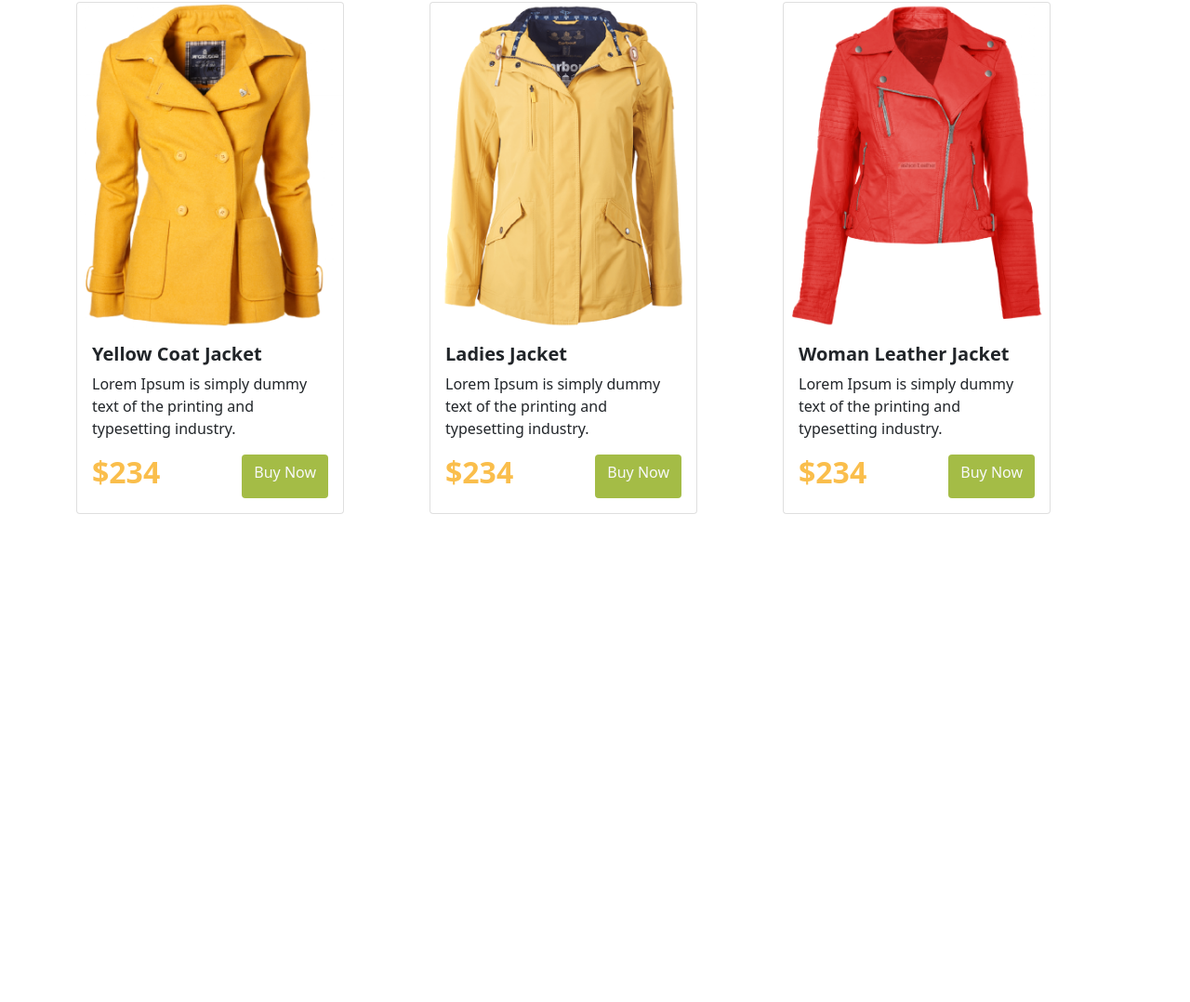
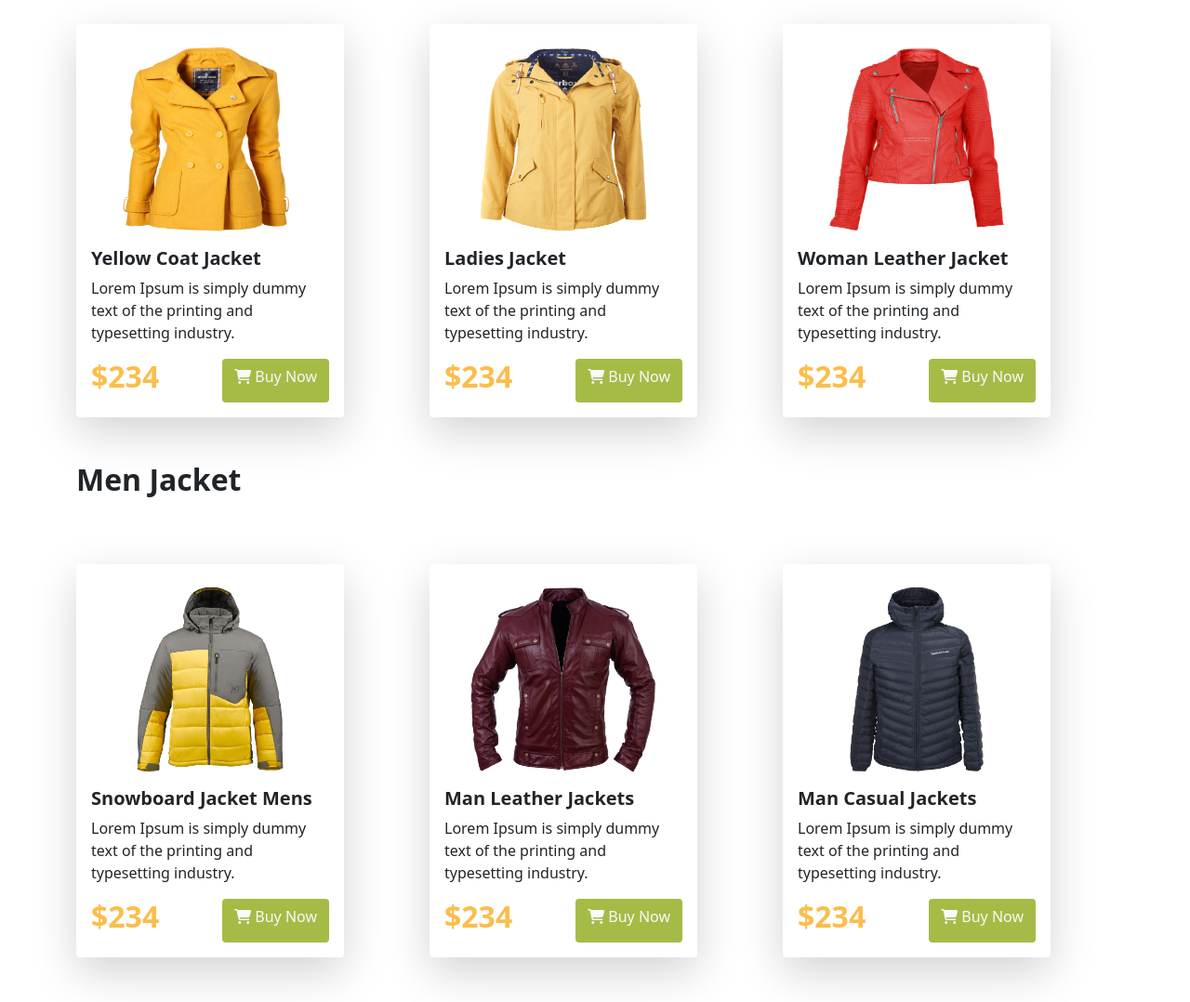
Before and after one commit to FahamidulDipro/penguin_fashion, a plain HTML site: page index.html in a window 1280 px wide. Shown: the part 720-1798 px from the top of the page at 93% size. Before the commit the page ends 1321 px from the top, so only its background shows below. Drawn offline with nearby package versions, Linux system fonts and the light colour scheme.

Commit message:
men jacket section restyled

```diff
--- a/index.html
+++ b/index.html
@@ -22,6 +22,11 @@
     .btn_green {
         background-color: #A4BC46 !important;
     }
+
+    .card img {
+        height: 200px;
+        width: 200px;
+    }
 </style>
 
 <head>
@@ -33,6 +38,7 @@
     <link rel="preconnect" href="https://fonts.gstatic.com" crossorigin>
     <link href="https://fonts.googleapis.com/css2?family=Courgette&family=Montserrat&family=Poppins&family=Roboto:ital,wght@0,400;0,700;1,400&display=swap" rel="stylesheet">
     <link href="https://fonts.googleapis.com/css2?family=Bebas+Neue&family=Courgette&family=Montserrat&family=Poppins&family=Roboto:ital,wght@0,400;0,700;1,400&display=swap" rel="stylesheet">
+    <script src="https://kit.fontawesome.com/497b3f5387.js" crossorigin="anonymous"></script>
 
     <title>Penguin Fashion</title>
 </head>
@@ -70,7 +76,7 @@
         <div class="text_container w-lg-25 w-100">
             <h1 class="first_heading"><span style="color:#FABE4C;">Be the Penguins</span> <br>of Winter</h1>
             <p>Lorem ipsum dolor sit amet consectetur, adipisicing elit. Officia unde consequatur, porro minus earum explicabo aperiam sit id quasi temporibus architecto amet? Dignissimos nulla voluptatum facilis ratione esse consequuntur neque?</p>
-            <button class="btn btn_green text-light">BUY NOW</button>
+            <button class="btn btn_green text-light"><i class="fas fa-shopping-cart"></i> BUY NOW</button>
         </div>
         <div class="image_container">
             <img src="images/model.png" alt="model" class="img-fluid">
@@ -85,10 +91,10 @@
 <!-- Third Section Starts  -->
 <div class="white_background">
     <div class="container py-5">
-        <h2>Woman Jacket</h2>
-        <div class="row mt-5">
+        <h2 style="font-weight: bold;">Woman Jacket</h2>
+        <div class="row mt-5 g-4">
             <div class="col-lg-4 col-md-6 col-sm-12 col-12">
-                <div class="card" style="width: 18rem;">
+                <div class="card border-0 shadow-lg d-flex flex-column align-items-center pt-4" style="width: 18rem;">
                     <img src="images/jacket-1.png" class="card-img-top img-fluid" alt="jacket-1">
                     <div class="card-body">
                         <h5 class="card-title" style="font-weight: bold;">Yellow Coat Jacket </h5>
@@ -96,14 +102,14 @@
                         <!-- <span style="font-size: 2rem;font-weight: bold;" class="m2-5">$234</span> -->
                         <div class="d-flex justify-content-between">
                             <div class="h2" style="font-weight: bold; color:#FABE4C">$234</div>
-                            <a href="#" class="btn btn_green text-light">Buy Now</a>
+                            <a href="#" class="btn btn_green text-light"> <i class="fas fa-shopping-cart"></i> Buy Now</a>
                         </div>
 
                     </div>
                 </div>
             </div>
             <div class="col-lg-4 col-md-6 col-sm-12 col-12">
-                <div class="card" style="width: 18rem;">
+                <div class="card border-0 shadow-lg d-flex flex-column align-items-center pt-4" style="width: 18rem;">
                     <img src="images/jacket-2.png" class="card-img-top img-fluid" alt="jacket-2">
                     <div class="card-body">
                         <h5 class="card-title" style="font-weight: bold;">Ladies Jacket</h5>
@@ -111,14 +117,14 @@
                         <!-- <span style="font-size: 2rem;font-weight: bold;" class="m2-5">$234</span> -->
                         <div class="d-flex justify-content-between">
                             <div class="h2" style="font-weight: bold; color:#FABE4C">$234</div>
-                            <a href="#" class="btn btn_green text-light">Buy Now</a>
+                            <a href="#" class="btn btn_green text-light"><i class="fas fa-shopping-cart"></i> Buy Now</a>
                         </div>
 
                     </div>
                 </div>
             </div>
             <div class="col-lg-4 col-md-6 col-sm-12 col-12">
-                <div class="card" style="width: 18rem;">
+                <div class="card border-0 shadow-lg d-flex flex-column align-items-center pt-4" style="width: 18rem;">
                     <img src="images/jacket-3.png" class="card-img-top img-fluid" alt="jacket-3">
                     <div class="card-body">
                         <h5 class="card-title" style="font-weight: bold;">Woman Leather Jacket</h5>
@@ -126,7 +132,55 @@
                         <!-- <span style="font-size: 2rem;font-weight: bold;" class="m2-5">$234</span> -->
                         <div class="d-flex justify-content-between">
                             <div class="h2" style="font-weight: bold; color:#FABE4C">$234</div>
-                            <a href="#" class="btn btn_green text-light">Buy Now</a>
+                            <a href="#" class="btn btn_green text-light"><i class="fas fa-shopping-cart"></i> Buy Now</a>
+                        </div>
+
+                    </div>
+                </div>
+            </div>
+        </div>
+        <h2 class="mt-5" style="font-weight: bold;">Men Jacket</h2>
+        <div class="row mt-5 g-4">
+            <div class="col-lg-4 col-md-6 col-sm-12 col-12">
+                <div class="card border-0 shadow-lg d-flex flex-column align-items-center pt-4" style="width: 18rem;">
+                    <img src="images/jacket-4.png" class="card-img-top img-fluid" alt="jacket-4">
+                    <div class="card-body">
+                        <h5 class="card-title" style="font-weight: bold;">Snowboard Jacket Mens</h5>
+                        <p class="card-text">Lorem Ipsum is simply dummy text of the printing and typesetting industry.</p>
+                        <!-- <span style="font-size: 2rem;font-weight: bold;" class="m2-5">$234</span> -->
+                        <div class="d-flex justify-content-between">
+                            <div class="h2" style="font-weight: bold; color:#FABE4C">$234</div>
+                            <a href="#" class="btn btn_green text-light"><i class="fas fa-shopping-cart"></i> Buy Now</a>
+                        </div>
+
+                    </div>
+                </div>
+            </div>
+            <div class="col-lg-4 col-md-6 col-sm-12 col-12">
+                <div class="card border-0 shadow-lg d-flex flex-column align-items-center pt-4" style="width: 18rem;">
+                    <img src="images/jacket-5.png" class="card-img-top img-fluid" alt="jacket-5">
+                    <div class="card-body">
+                        <h5 class="card-title" style="font-weight: bold;">Man Leather Jackets</h5>
+                        <p class="card-text">Lorem Ipsum is simply dummy text of the printing and typesetting industry.</p>
+                        <!-- <span style="font-size: 2rem;font-weight: bold;" class="m2-5">$234</span> -->
+                        <div class="d-flex justify-content-between">
+                            <div class="h2" style="font-weight: bold; color:#FABE4C">$234</div>
+                            <a href="#" class="btn btn_green text-light"> <i class="fas fa-shopping-cart"></i> Buy Now</a>
+                        </div>
+
+                    </div>
+                </div>
+            </div>
+            <div class="col-lg-4 col-md-6 col-sm-12 col-12">
+                <div class="card border-0 shadow-lg d-flex flex-column align-items-center pt-4" style="width: 18rem;">
+                    <img src="images/jacket-6.png" class="card-img-top img-fluid" alt="jacket-6">
+                    <div class="card-body">
+                        <h5 class="card-title" style="font-weight: bold;">Man Casual Jackets</h5>
+                        <p class="card-text">Lorem Ipsum is simply dummy text of the printing and typesetting industry.</p>
+                        <!-- <span style="font-size: 2rem;font-weight: bold;" class="m2-5">$234</span> -->
+                        <div class="d-flex justify-content-between">
+                            <div class="h2" style="font-weight: bold; color:#FABE4C">$234</div>
+                            <a href="#" class="btn btn_green text-light"><i class="fas fa-shopping-cart"></i> Buy Now</a>
                         </div>
 
                     </div>
```
